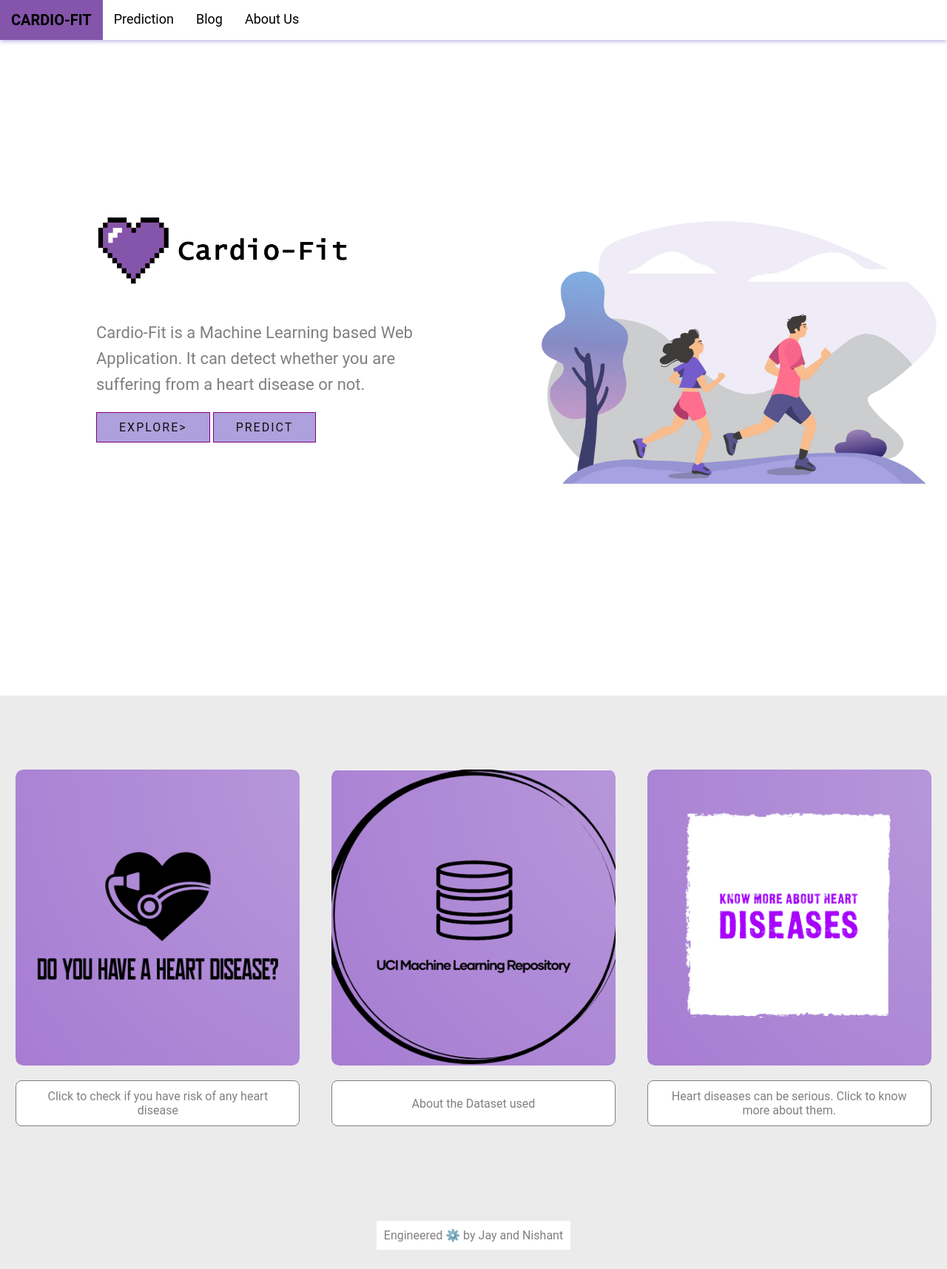
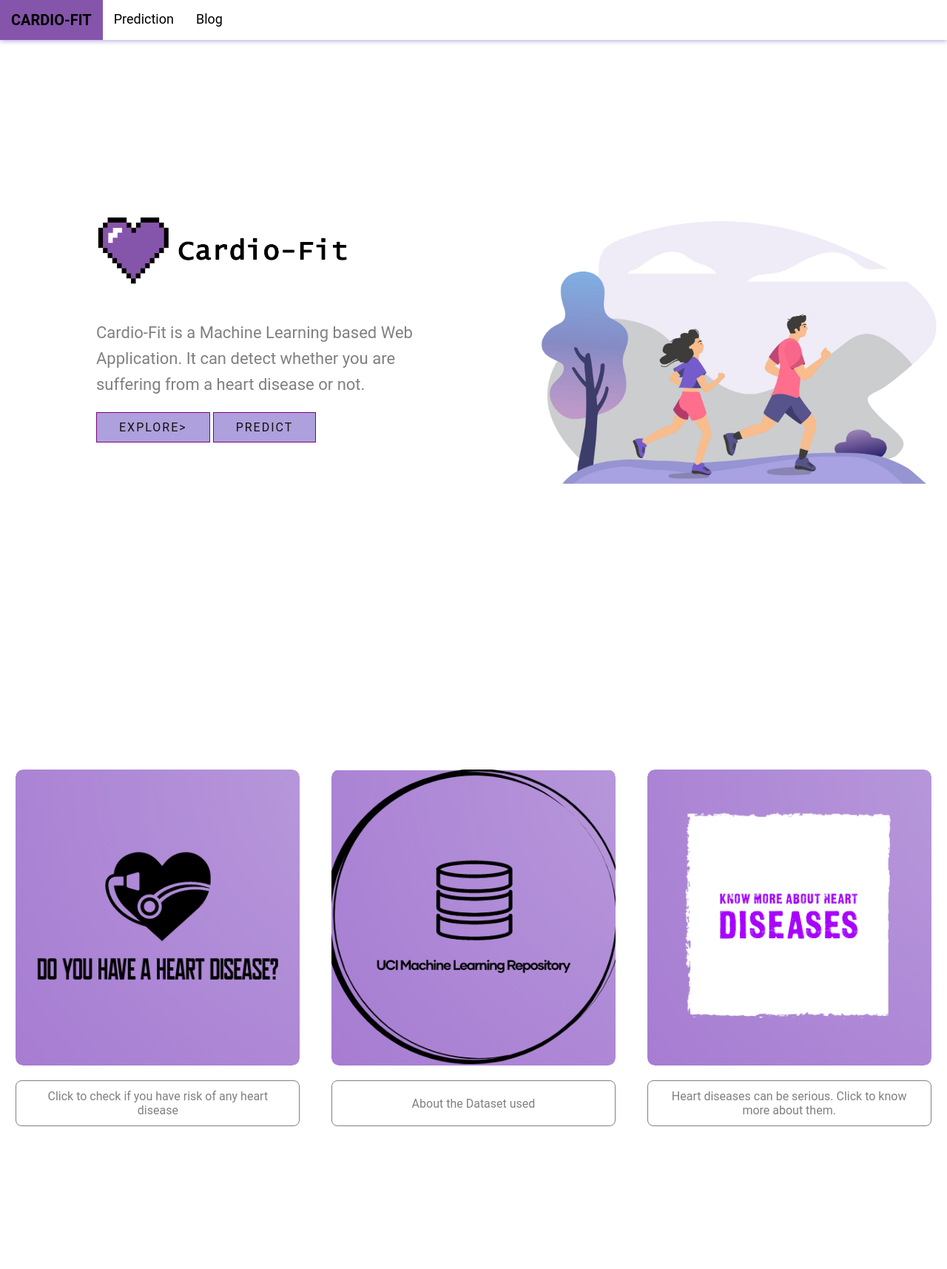
Before and after one commit to jaykumar1607/Heart-Disease-Web-App, a Flask app: page / in a window 1280 px wide. Shown: the whole page at 74% size. After the commit the page ends 1522 px from the top, so only its background shows below. Run offline with Flask 2, Linux system fonts and the light colour scheme; parts of the project's set-up code (start-up, migrations or seed data) failed here and were passed over; some libraries are stand-ins or nearby versions.

Commit message:
temp push, removed about us and footer

```diff
--- a/static/styles/style.css
+++ b/static/styles/style.css
@@ -1,10 +1,7 @@
 body {
-    animation: fadeInAnimation ease 1s;
-    animation-iteration-count: 1;
-    animation-fill-mode: forwards;
+
     margin: 0;
     font-family: "Roboto", monospace;
-    background-color: rgb(235, 235, 235);
 }
 
 @keyframes fadeInAnimation {
@@ -29,6 +26,7 @@ nav {
     background-color: white;
     /* border-bottom: 1px solid #aea0dc; */
     box-shadow: 0px 1px 7px #aea0dc;
+    z-index: 10;
 }
 
 .act {
--- a/templates/about.html
+++ b/templates/about.html
@@ -68,7 +68,7 @@
     </center>
     <center>
         <footer id="foot">
-            Engineered ⚙️ by Jay and Nishant
+
         </footer>
     </center>
 </body>
--- a/templates/blog.html
+++ b/templates/blog.html
@@ -64,7 +64,7 @@
     </div>
     <center>
         <footer id="foot">
-            Engineered ⚙️ by Jay and Nishant
+
         </footer>
     </center>
 </body>
--- a/templates/dataset.html
+++ b/templates/dataset.html
@@ -243,7 +243,7 @@
     </div>
     <center>
         <footer id="foot">
-            Engineered ⚙️ by Jay and Nishant
+
         </footer>
     </center>
 </body>
--- a/templates/heartblog.html
+++ b/templates/heartblog.html
@@ -310,7 +310,7 @@
     </div>
     <center>
         <footer id="foot">
-            Engineered ⚙️ by Jay and Nishant
+
         </footer>
     </center>
 </body>
--- a/templates/index.html
+++ b/templates/index.html
@@ -2,6 +2,9 @@
 <html lang="en">
 
 <head>
+    <meta charset="UTF-8">
+    <meta http-equiv="X-UA-Compatible" content="IE=edge">
+    <meta name="viewport" content="width=device-width, initial-scale=1.0">
     <link rel="stylesheet" type="text/css" href="{{ url_for('static', filename='./styles/style.css') }}">
     <link rel="stylesheet" type="text/css" href="{{ url_for('static', filename='./styles/home.css') }}">
     <link rel="shortcut icon" href="{{ url_for('static', filename='favicon.png') }}">
@@ -13,7 +16,7 @@
         <a class="menu act titl" href="/"><b>CARDIO-FIT</b></a>
         <a class="menu non" href="./predict">Prediction</a>
         <a class="menu non" href="/blog">Blog</a>
-        <a class="menu non" href="./about">About Us</a>
+        <!-- <a class="menu non" href="./about">About Us</a> -->
     </nav>
     <div class="banner">
         <div class="description">
@@ -67,7 +70,7 @@
     </div>
     <center>
         <footer id="foot">
-            Engineered ⚙️ by Jay and Nishant
+
         </footer>
     </center>
 </body>
--- a/templates/prediction.html
+++ b/templates/prediction.html
@@ -93,7 +93,7 @@ Cardio-Fit: Prediction
 
 <center>
     <footer id="foot">
-        Engineered ⚙️ by Jay and Nishant
+
     </footer>
 </center>
 
```
